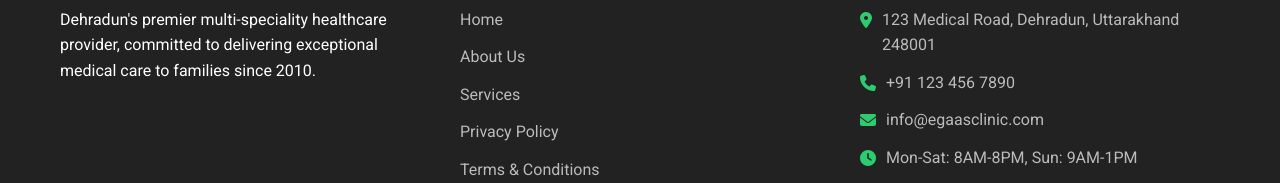
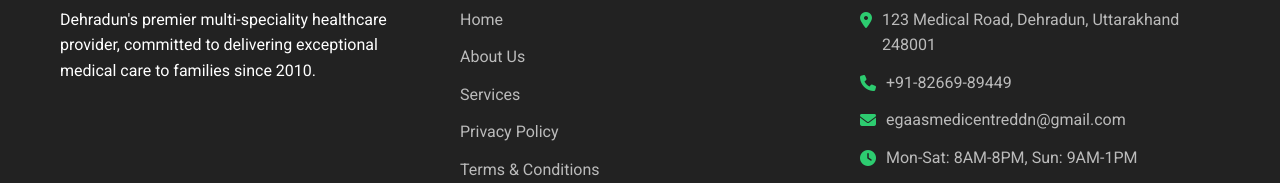
Before and after one commit to bulk120/Egaas, a plain HTML site: page index.html in a window 1280 px wide. Shown: the part 2372-2555 px from the top of the page. Drawn offline with Linux system fonts and the light colour scheme.

Commit message:
Update index.html

```diff
--- a/index.html
+++ b/index.html
@@ -859,8 +859,8 @@
                     <h3>Contact Us</h3>
                     <ul class="contact-info">
                         <li><i class="fas fa-map-marker-alt"></i> 123 Medical Road, Dehradun, Uttarakhand 248001</li>
-                        <li><i class="fas fa-phone"></i> +91 123 456 7890</li>
-                        <li><i class="fas fa-envelope"></i> info@egaasclinic.com</li>
+                        <li><i class="fas fa-phone"></i> +91-82669-89449</li>
+                        <li><i class="fas fa-envelope"></i> egaasmedicentreddn@gmail.com</li>
                         <li><i class="fas fa-clock"></i> Mon-Sat: 8AM-8PM, Sun: 9AM-1PM</li>
                     </ul>
                 </div>
@@ -1130,4 +1130,5 @@
         });
     </script>
 </body>
+
 </html>
```
